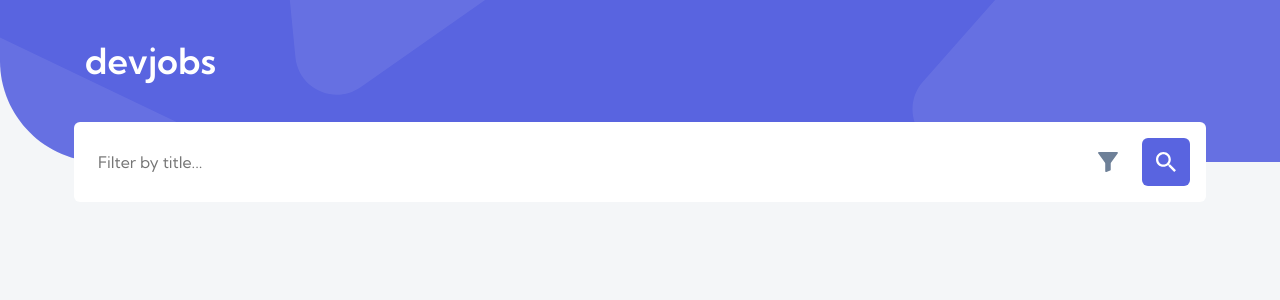
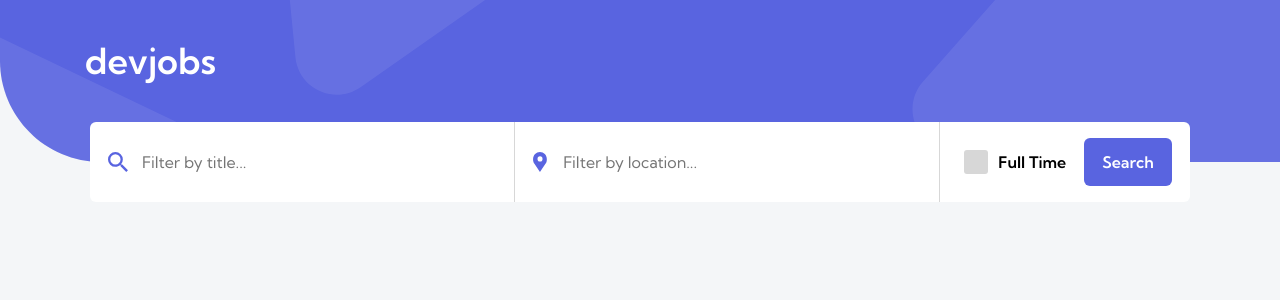
Before and after one commit to snowdamiz/devjobs-vue, a Vue app: page / in a window 1280 px wide. Shown: the top 300 px of the page. Built offline with nearby package versions, Linux system fonts and the light colour scheme.

Commit message:
feat nav completed with mqueries

```diff
--- a/src/App.vue
+++ b/src/App.vue
@@ -23,12 +23,10 @@
   @import url('https://fonts.googleapis.com/css2?family=Kumbh+Sans:wght@400;500;600&display=swap');
 
   main {
-    width: 100%;
     height: 100vh;
     display: flex;
     flex-flow: column nowrap;
-    justify-content: center;
-    /* align-items: center; */
+    align-items: center;
     background-color: $lightGray;
   }
 </style>
--- a/src/components/AppNav.vue
+++ b/src/components/AppNav.vue
@@ -1,15 +1,28 @@
 <template>
     <nav>
-    <div class="inner">
+      <div class="inputs">
+        <div class="searchContainer">
+          <img v-if="window.width > 768" src="@/assets/desktop/icon-search.svg" />
           <input type="input" placeholder="Filter by title..."/>
+        </div>
+        <div v-if="window.width > 768" class="locationFilterContainer">
+          <img v-if="window.width > 768" src="@/assets/desktop/icon-location.svg" />
+          <input type="input" placeholder="Filter by location..."/>
+        </div>
+      </div>
       <div class="buttonsContainer">
         <button class="button filterButton">
-          <img src="@/assets/mobile/icon-filter.svg" />
+          <img v-if="window.width < 768" src="@/assets/mobile/icon-filter.svg" />
+          <div v-else class="fullTimeFilterContainer">
+            <div class="radioButton">
+            </div>
+            <label>Full Time</label>
+          </div>
         </button>
         <button class="button searchButton">
-          <img src="@/assets/mobile/icon-search.svg" />
+          <img v-if="window.width < 768" src="@/assets/mobile/icon-search.svg" />
+          <label v-else>Search</label>
         </button>
-      </div>
       </div>
     </nav>
 </template>
@@ -17,6 +30,27 @@
 <script>
   export default {
     name: 'AppNav',
+    data() {
+      return {
+        window: {
+          width: 0,
+          height: 0,
+        },
+      }
+    },
+    created() {
+      window.addEventListener('resize', this.handleResize)
+      this.handleResize();
+    },
+    destroyed() {
+      window.removeEventListener('resize', this.handleResize)
+    },
+    methods: {
+      handleResize() {
+        this.window.width = window.innerWidth;
+        this.window.height = window.innerHeight;
+      },
+    },
   }
 </script>
 
@@ -24,21 +58,14 @@
   @import '@/styles/_variables.scss';
 
   nav {
-    width: 100%;
+    width: calc(100% - $navPadding * 2);
+    border-radius: $borderRadius;
+    background-color: $white;
     height: 80px;
     margin-top: -40px;
     display: flex;
-    justify-content: center;
-
-    .inner {
-      width: calc(100% - $navPadding * 2);
-      border-radius: $borderRadius;
-      background-color: $white;
-      height: 100%;
-      display: flex;
     align-items: center;
     justify-content: space-between;
-      padding: 0 16px;
 
     @media only screen and (min-width: $desktop) {
       width: 1100px;
@@ -51,12 +78,68 @@
       color: $searchBarGray;
       border: none;
       padding-left: 8px;
-        min-width: 100px;
+      width: 100%;
+      outline: none;
+    }
+
+    .inputs {
+      display: flex;
+      align-items: center;
+      width: 100%;
+      height: 100%;
+
+      .searchContainer {
+        display: flex;
+        align-items: center;
+        gap: 6px;
+        border-right: 1px solid $shadow;
+        height: 100%;
+        width: 100%;
+        margin-left: 10px;
+
+        @media only screen and (min-width: $tablet) {
+          width: 50%;
+          margin: 0;
+        }
+
+        img {
+          width: 20px;
+          height: 20px;
+          padding-left: 18px;
+        }
+      }
+
+      .locationFilterContainer {
+        border-right: 1px solid $shadow;
+        display: flex;
+        align-items: center;
+        height: 100%;
+
+        @media only screen and (min-width: $tablet) {
+          width: 50%;
+        }
+
+        img {
+          width: 16px;
+          height: 20px;
+          padding-left: 18px;
+          padding-right: 8px;
+        }
+      }
     }
 
     .buttonsContainer {
       display: flex;
-        justify-content: space-between;
+      justify-content: center;
+      align-items: center;
+      height: 100%;
+      gap: 12px;
+      margin-right: 16px;
+
+      @media only screen and (min-width: $tablet) {
+        min-width: 250px;
+        margin: 0;
+      }
 
       .button {
         width: 48px;
@@ -76,11 +159,44 @@
 
       .searchButton {
         background: $violet;
+
+        @media only screen and (min-width: $tablet) {
+          width: auto;
+          padding: 0 18px;
+        }
+
+        label {
+          font-family: $primaryFont;
+          color: $white;
+          font-weight: 600;
+        }
       }
 
       .filterButton {
-          margin-right: 10px;
         background: none;
+
+        @media only screen and (min-width: $tablet) {
+          width: auto;
+        }
+
+        .fullTimeFilterContainer {
+          display: flex;
+          align-items: center;
+          justify-content: space-between;
+          gap: 10px;
+
+          .radioButton {
+            width: 24px;
+            height: 24px;
+            border-radius: $smallBorderRadius;
+            background-color: $shadow;
+          }
+
+          label {
+            font-family: $primaryFont;
+            font-weight: 600;
+            font-size: 16px;
+          }
         }
       }
     }
--- a/src/styles/_variables.scss
+++ b/src/styles/_variables.scss
@@ -9,6 +9,7 @@ $gray: #9DAEC2;
 $darkGray: #6E8090;
 $shadow: #D7D7D7;
 $searchBarGray: #19202D;
+$radioButtonGray: #979797;
 
 // FONTS
 $primaryFont: 'Kumbh Sans', sans-serif;
@@ -18,5 +19,6 @@ $tablet: 768px;
 $desktop: 1200px;
 
 // LAYOUT
-$navPadding: 46px;
+$navPadding: 40px;
 $borderRadius: 6px;
+$smallBorderRadius: 3px;
--- a/src/styles/reset.css
+++ b/src/styles/reset.css
@@ -22,14 +22,6 @@
 
   body {
     margin: 0;
-  }
-
-  /**
-   * Render the `main` element consistently in IE.
-   */
-
-  main {
-    display: block;
   }
 
   /**
```
Also changed, not shown: 1 other file (tests, documents, lock files or other folders). Lines whose indentation alone changed are shown as unchanged.
